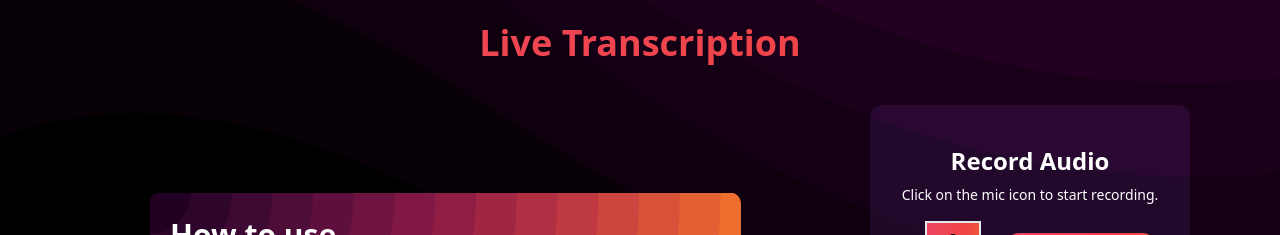
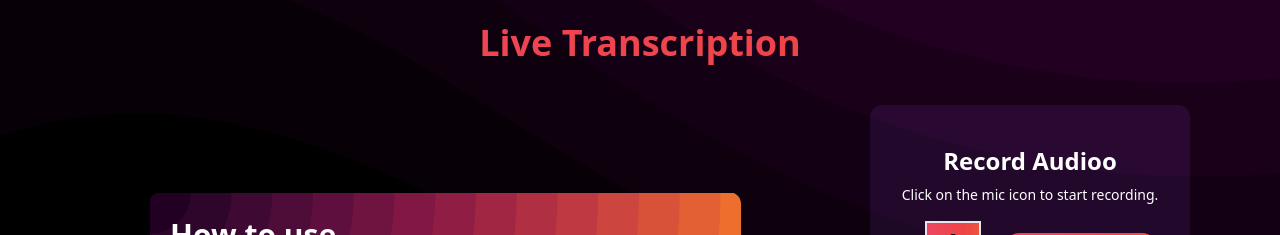
Before and after one commit to MooseSaeed/be-readable, a Vue app: page /livetranscription in a window 1280 px wide. Shown: the top 235 px of the page. Built offline with nearby package versions, Linux system fonts and the light colour scheme; what vue-audio-visual would draw is missing.

Commit message:
testing3

```diff
--- a/src/components/audiorecorder/TapirWidget.vue
+++ b/src/components/audiorecorder/TapirWidget.vue
@@ -1,6 +1,6 @@
 <template>
   <div class="flex flex-col items-center">
-    <h2 class="font-bold mt-2 text-2xl">Record Audio</h2>
+    <h2 class="font-bold mt-2 text-2xl">Record Audioo</h2>
     <div class="mt-2">
       <div class="text-sm">{{ instructionMessage }}</div>
       <div class="flex flex-row items-center justify-center">
```
